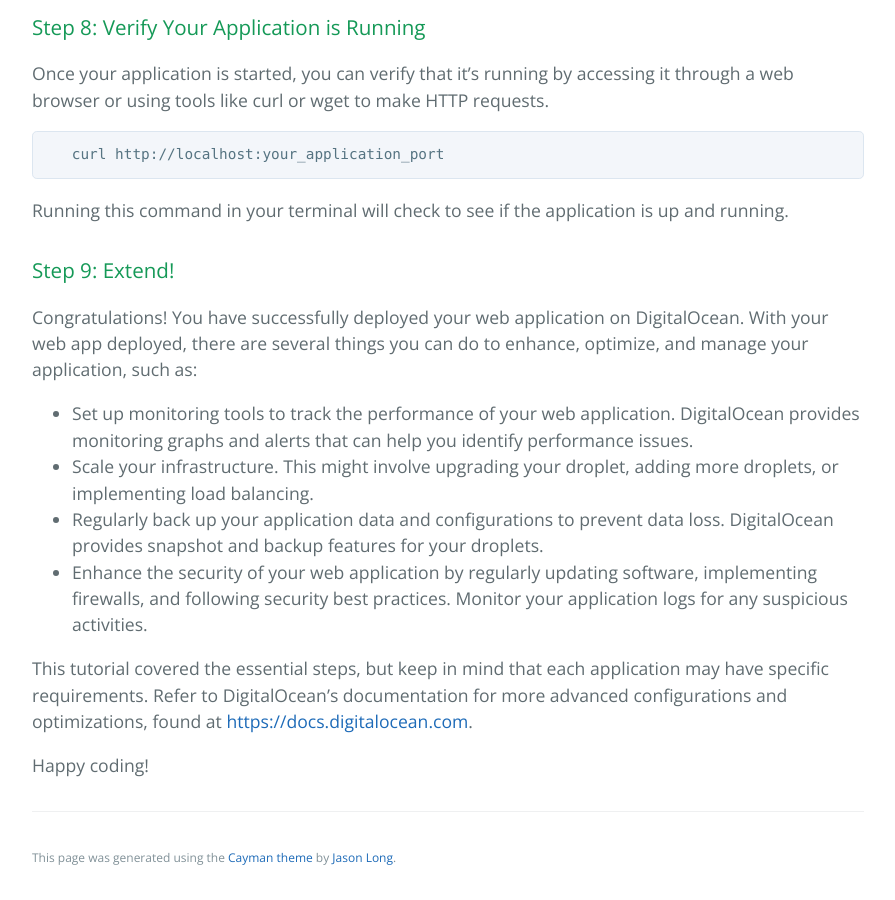
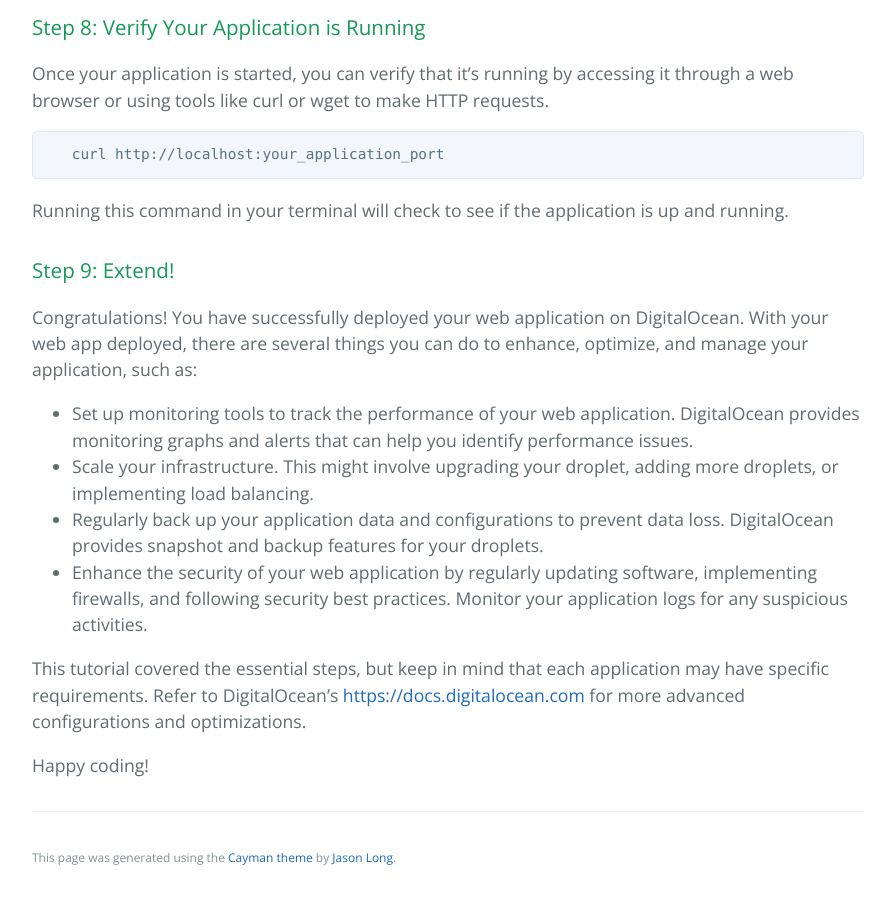
Before and after one commit to learning-software-engineering/learning-software-engineering.github.io, a Jekyll site: the page built from Topics/Tech_Stacks/DigitalOcean_Web_App.md, in a window 1280 px wide and 900 px high, scrolled down 4295 px. Shown: the whole window, without its empty margins (192-1087 px from the left). Built offline with Jekyll 4.4.1, drawn with Linux system fonts in a browser that asks for light colours; our own code applies the rules of GitHub Pages for plain Markdown files; some of the changed text lies outside the part shown.

Commit message:
Updated Links

```diff
--- a/Topics/Tech_Stacks/DigitalOcean_Web_App.md
+++ b/Topics/Tech_Stacks/DigitalOcean_Web_App.md
@@ -126,6 +126,6 @@
 - Regularly back up your application data and configurations to prevent data loss. DigitalOcean provides snapshot and backup features for your droplets.
 - Enhance the security of your web application by regularly updating software, implementing firewalls, and following security best practices. Monitor your application logs for any suspicious activities.
 
-This tutorial covered the essential steps, but keep in mind that each application may have specific requirements. Refer to DigitalOcean's documentation for more advanced configurations and optimizations, found at [https://docs.digitalocean.com](link).
+This tutorial covered the essential steps, but keep in mind that each application may have specific requirements. Refer to DigitalOcean's [https://docs.digitalocean.com](documentation) for more advanced configurations and optimizations.
 
 Happy coding!
```
Also changed, not shown: other parts of Topics/Tech_Stacks/DigitalOcean_Web_App.md (+1 -1 lines).
